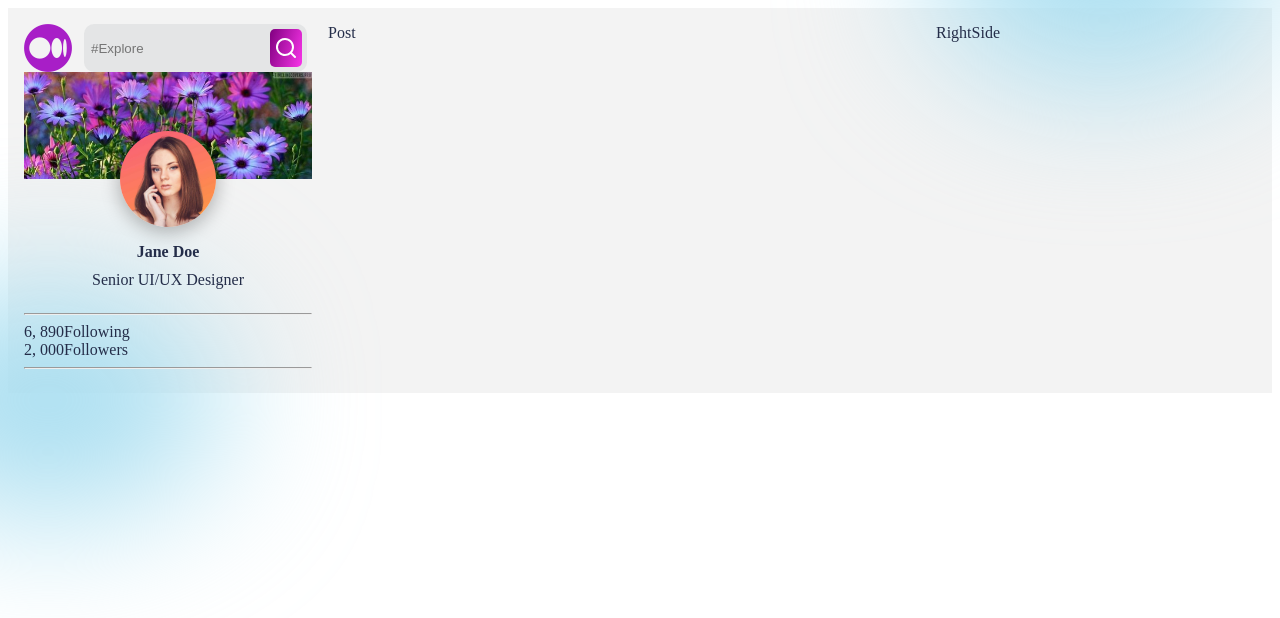
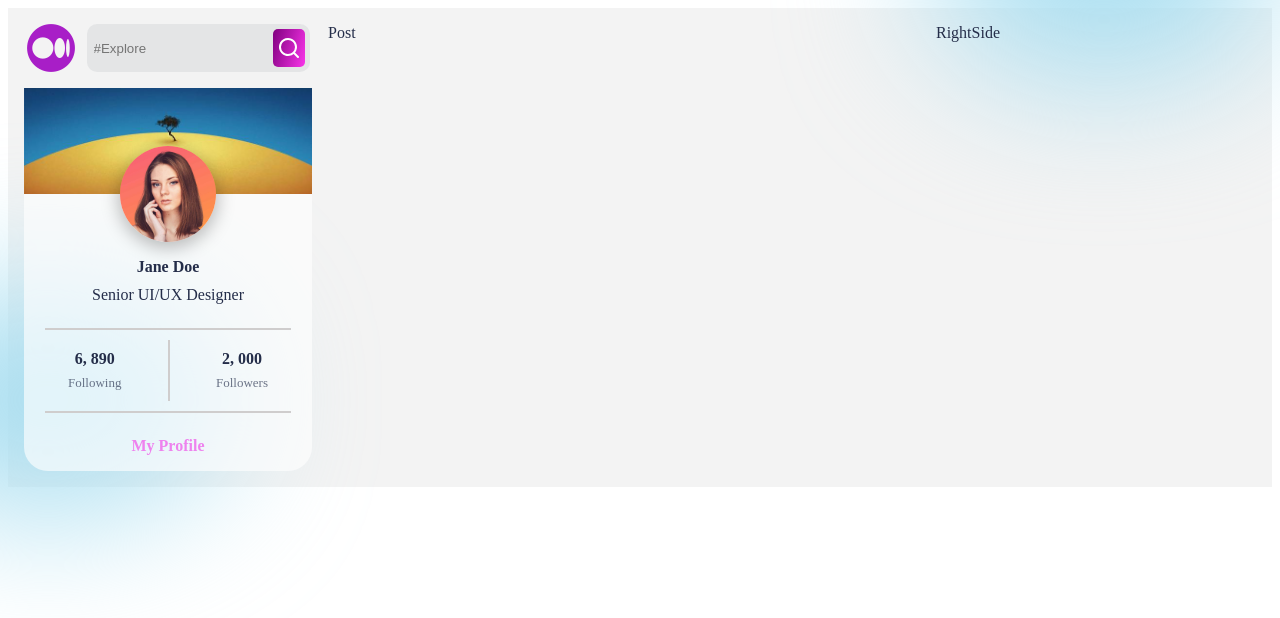
Before and after one commit to Elissa-DI/MERN_SocialMediaApp, a React (Create React App) app: page / in a window 1280 px wide. Shown: the top 618 px of the page. Built offline with nearby package versions, Linux system fonts and the light colour scheme.

Commit message:
new features

```diff
--- a/src/components/profileSide/LogoSearch/LogoSearch.jsx
+++ b/src/components/LogoSearch/LogoSearch.jsx
@@ -1,6 +1,6 @@
 import React from 'react'
 import './LogoSearch.css'
-import Logo from '../../../img/logo.png'
+import Logo from '../../img/logo.png'
 import { UilSearch } from '@iconscout/react-unicons'
 
 const LogoSearch = () => {
--- /dev/null
+++ b/src/components/ProfileCard/ProfileCard.css
@@ -0,0 +1,81 @@
+.ProfileCard {
+    border-radius: 1.5rem;
+    display: flex;
+    flex-direction: column;
+    position: relative;
+    gap: 1rem;
+    overflow-x: clip;
+    background-color: var(--cardColor);
+}
+.ProfileImgs {
+    position: relative;
+    display: flex;
+    flex-direction: column;
+    align-items: center;
+    justify-content: center;
+}
+.ProfileImgs>img:nth-of-type(1) {
+    width: 100%;
+}
+.ProfileImgs>img:nth-of-type(2) {
+    width: 6rem;
+    border-radius: 50%;
+    position: absolute;
+    bottom: -3rem;
+    box-shadow: var(--profileShadow);
+}
+.ProfileName {
+    display: flex;
+    flex-direction: column;
+    align-items: center;
+    margin-top: 3rem;
+    gap: 10px;
+}
+
+.ProfileName>span:nth-of-type(1) {
+    font-weight: bolder;
+}
+.followStatus {
+    display: flex;
+    flex-direction: column;
+    align-items: center;
+    justify-content: center;
+    gap: 0.75rem;
+}
+.followStatus > hr {
+    width: 85%;
+    border: 1px solid var(--hrColor);
+}
+.followStatus > div {
+    display: flex;
+    gap: 1rem;
+    width: 80%;
+    justify-content: space-around;
+    align-items: center;
+}
+.follow {
+    display: flex;
+    flex-direction: column;
+    align-items: center;
+    justify-content: center;
+    gap: 0.4rem;
+}
+.follow > span:nth-of-type(1) {
+    font-weight: bolder;
+}
+.follow > span:nth-of-type(2) {
+    color: var(--gray);
+    font-size: 13px;
+}
+.vl {
+    height: 150%;
+    border-left: 2px solid var(--hrColor);
+}
+
+.ProfileCard > span {
+    font-weight: bold;
+    color: violet;
+    align-self: center;
+    margin-bottom: 1rem;
+    cursor: pointer;
+}
--- a/src/components/profileSide/ProfileCard/ProfileCard.jsx
+++ b/src/components/ProfileCard/ProfileCard.jsx
@@ -1,7 +1,7 @@
 import React from 'react'
 import './ProfileCard.css'
-import Cover from '../../../img/profileCover.jpg'
-import Profile from '../../../img/profileImg.jpg'
+import Cover from '../../img/cover.jpg'
+import Profile from '../../img/profileImg.jpg'
 
 const ProfileCard = () => {
   return (
@@ -30,6 +30,9 @@
             </div>
             <hr />
         </div>
+        <span>
+            My Profile
+        </span>
     </div>
   )
 }
--- a/src/components/profileSide/ProfileCard/ProfileCard.css
+++ /dev/null
@@ -1,35 +0,0 @@
-.ProfileCard {
-    border-radius: 1.5rem;
-    display: flex;
-    flex-direction: column;
-    position: relative;
-    gap: 1rem;
-}
-.ProfileImgs {
-    position: relative;
-    display: flex;
-    flex-direction: column;
-    align-items: center;
-    justify-content: center;
-}
-.ProfileImgs>img:nth-of-type(1) {
-    width: 100%;
-}
-.ProfileImgs>img:nth-of-type(2) {
-    width: 6rem;
-    border-radius: 50%;
-    position: absolute;
-    bottom: -3rem;
-    box-shadow: var(--profileShadow);
-}
-.ProfileName {
-    display: flex;
-    flex-direction: column;
-    align-items: center;
-    margin-top: 3rem;
-    gap: 10px;
-}
-
-.ProfileName>span:nth-of-type(1) {
-    font-weight: bolder;
-}
--- a/src/components/profileSide/ProfileSide.jsx
+++ b/src/components/profileSide/ProfileSide.jsx
@@ -1,6 +1,8 @@
 import React from 'react'
-import LogoSearch from './LogoSearch/LogoSearch'
-import ProfileCard from './ProfileCard/ProfileCard'
+import LogoSearch from '../LogoSearch/LogoSearch'
+import ProfileCard from '../ProfileCard/ProfileCard'
+
+import  './ProfileSide.css'
 
 const ProfileSide = () => {
   return (
```
Also changed, not shown: src/components/LogoSearch/LogoSearch.css (renamed from src/components/profileSide/LogoSearch/LogoSearch.css).
